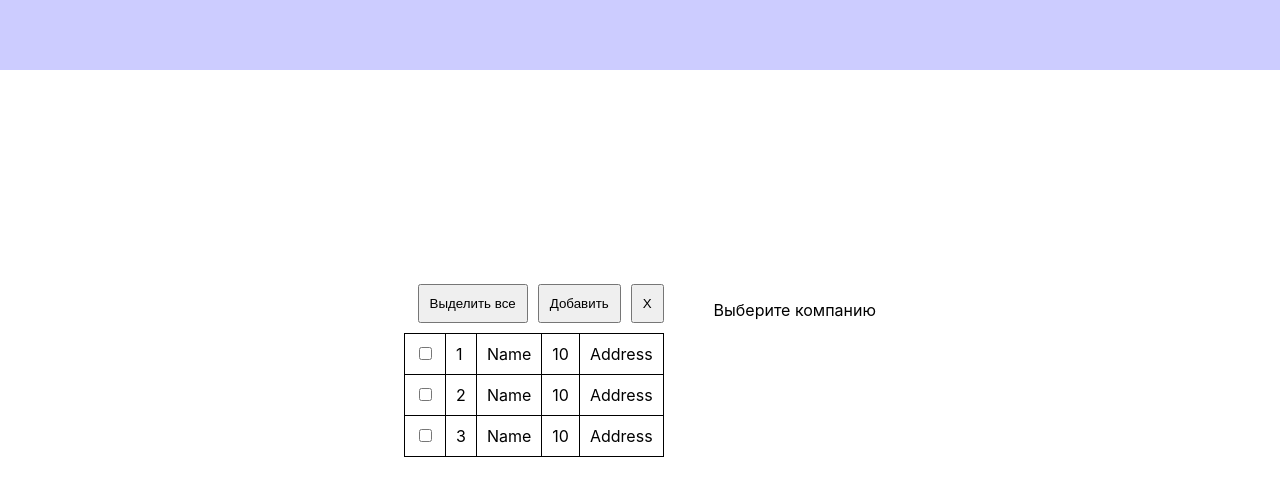
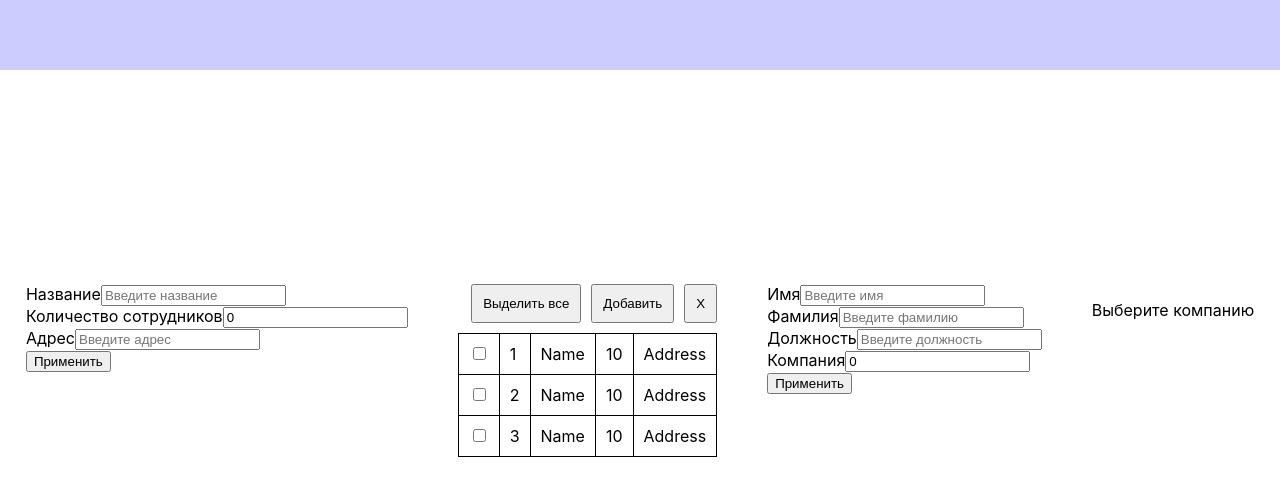
Before and after one commit to DKosVd/table, a React (Create React App) app: page / in a window 1280 px wide. Shown: the top 496 px of the page. Built offline with nearby package versions, Linux system fonts and the light colour scheme.

Commit message:
all select

```diff
--- /dev/null
+++ b/src/components/Form/Form.tsx
@@ -0,0 +1,77 @@
+import React, { createContext, useCallback, useContext, useState } from 'react';
+
+type stateForm = {
+    id: number;
+    name: string;
+    countEmployee?: number;
+    address?: string;
+    surname?: string;
+    position?: string;
+    companyId?: number;
+    [k: string]: string | undefined | number;
+}
+
+type FormProps = {
+    children: JSX.Element | JSX.Element[];
+    buttonTitle?: string;
+    initialState: stateForm;
+    apply: (data: stateForm) => void;
+}
+
+type ContextProps = {
+    form: stateForm;
+    handleChangeForm: (e: React.FormEvent<HTMLInputElement>) => void;
+}
+
+type FormInputProps = {
+    type: string;
+    label: string;
+    id: string;
+    placeholder: string;
+    isRequired: boolean;
+    isReadonly: boolean;
+}
+
+const FormContext = createContext({} as ContextProps)
+
+export const Form: React.FC<FormProps> = ({children, buttonTitle = 'Применить', initialState, apply}) => {
+    const [form, setForm] = useState<stateForm>(initialState);
+    console.log(form)
+    const handleChangeForm = useCallback( (e: React.FormEvent<HTMLInputElement>) => {
+        const {id, value} = e.currentTarget;
+        setForm((prev) => ({
+            ...prev,
+            [id]: value
+        }))
+    }, []);
+
+    const handleApply = () => {
+        apply(form)
+    }
+
+
+    return (
+        <form>
+            <FormContext.Provider value={{
+                form,
+                handleChangeForm
+            }}>
+                {children}
+            </FormContext.Provider>
+            <button type='button' onClick={handleApply}>{buttonTitle}</button>
+        </form>
+
+    );
+}
+
+
+export const FormInput: React.FC<FormInputProps> = ({type, label, id, placeholder, isReadonly, isRequired}) => {
+    const {form, handleChangeForm} = useContext(FormContext);
+    console.log(form)
+    return (
+        <div>
+            <label htmlFor={id}>{label}</label>
+            <input onChange={handleChangeForm} value={form[id]} type={type}  id={id} placeholder={placeholder} readOnly={isReadonly} required={isRequired}  />
+        </div>
+    )
+}
--- a/src/pages/Main/components/WrapperWithTable.tsx
+++ b/src/pages/Main/components/WrapperWithTable.tsx
@@ -1,5 +1,6 @@
 import React, { useCallback, useState } from 'react';
 import styled from 'styled-components';
+import { Form, FormInput } from '../../../components/Form/Form';
 import  Row  from '../../../components/Row/Row';
 import { Table } from '../../../components/Table/Table';
 import { companiesData } from '../../../mock/companies';
@@ -13,9 +14,11 @@ const WrapperForTable = styled.div`
     gap: 50px;
 `;
 
+
 const TableEmployees = () => {
+    console.log('render table e')
     const [employees, setEmployees] = useState<Employee[]>(employeesData);
-    const idActiveCompany = null;
+    const idActiveCompany = 15;
 
     const handlerDelete = (event: MouseEvent) => {
         console.log('TableEmployees delete')
@@ -37,12 +40,13 @@ const TableEmployees = () => {
 }
 
 const TableCompanies = () => {
+    console.log('render table c')
     const [companies, setCompanies] = useState<Company[]>(companiesData);
     const [selectedCompanies, setSelectedCompanies] = useState<{[k: number] : boolean}>(prepareSelectedCompanies(companies));
 
 
     const handlerDelete = (event: Event) => {
-        console.log('TableCompanies delete')
+        setCompanies(companies.filter(company => !selectedCompanies[company.id]))
     }
 
     const handlerAdd = (event: Event) => {
@@ -64,16 +68,67 @@ const TableCompanies = () => {
         setSelectedCompanies(tmpObj)
     }
 
-    console.log(selectedCompanies)
+    if(companies.length === 0) {
+        return <div>Таблица пустая</div>
+    }
 
-    return   <Table selectedItems={selectedCompanies} handlerPick={handlerPick} handlerPickAll={handlerPickAll} handlerAdd={handlerAdd} handlerDelete={handlerDelete}  dataItem={companies}/>;
+    return   (
+            <>
+                <Table selectedItems={selectedCompanies} handlerPick={handlerPick} handlerPickAll={handlerPickAll} handlerAdd={handlerAdd} handlerDelete={handlerDelete}  dataItem={companies}/>
+            </>
+        );
+}
+
+const FormCompanies = () => {
+    console.log('render form c')
+    const apply = (data: any) => {
+        console.log(data)
+    }
+
+    return (
+        <Form apply={apply} initialState={{
+            id: 0,
+            name: '',
+            countEmployee: 0,
+            address: ''
+        }}>
+            <FormInput type={'text'} label={'Название'} id={'name'} placeholder={'Введите название'} isRequired={false} isReadonly={false}/>
+            <FormInput  type={'number'} label={'Количество сотрудников'} id={'countEmployee'} placeholder={''} isRequired={false} isReadonly={true}/>
+            <FormInput  type={'text'} label={'Адрес'} id={'address'} placeholder={'Введите адрес'} isRequired={true} isReadonly={false}/>
+        </Form>
+    )
+}
+
+
+const FormEmployees = () => {
+    console.log('render form e')
+    const apply = (data: any) => {
+        console.log(data)
+    }
+
+    return (
+        <Form apply={apply} initialState={{
+            id: 0,
+            name: '',
+            surname: '',
+            position: '',
+            companyId: 0
+        }}>
+            <FormInput type={'text'} label={'Имя'} id={'name'} placeholder={'Введите имя'} isRequired={false} isReadonly={false}/>
+            <FormInput  type={'text'} label={'Фамилия'} id={'surname'} placeholder={'Введите фамилию'} isRequired={false} isReadonly={false}/>
+            <FormInput  type={'text'} label={'Должность'} id={'position'} placeholder={'Введите должность'} isRequired={true} isReadonly={false}/>
+            <FormInput  type={'number'} label={'Компания'} id={'companyId'} placeholder={'Введите id компании'} isRequired={true} isReadonly={false}/>
+        </Form>
+    )
 }
 
 
 export const WrapperWithTable = () => {
     return (
         <WrapperForTable>
+            <FormCompanies/>
             <TableCompanies/>
+            <FormEmployees/>
             <TableEmployees/>
         </WrapperForTable>
     )
```
